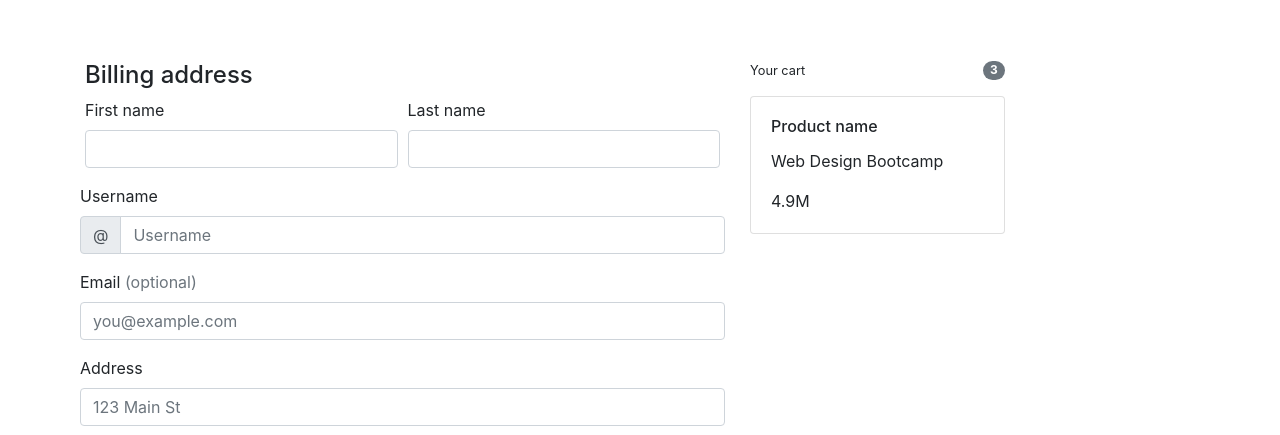
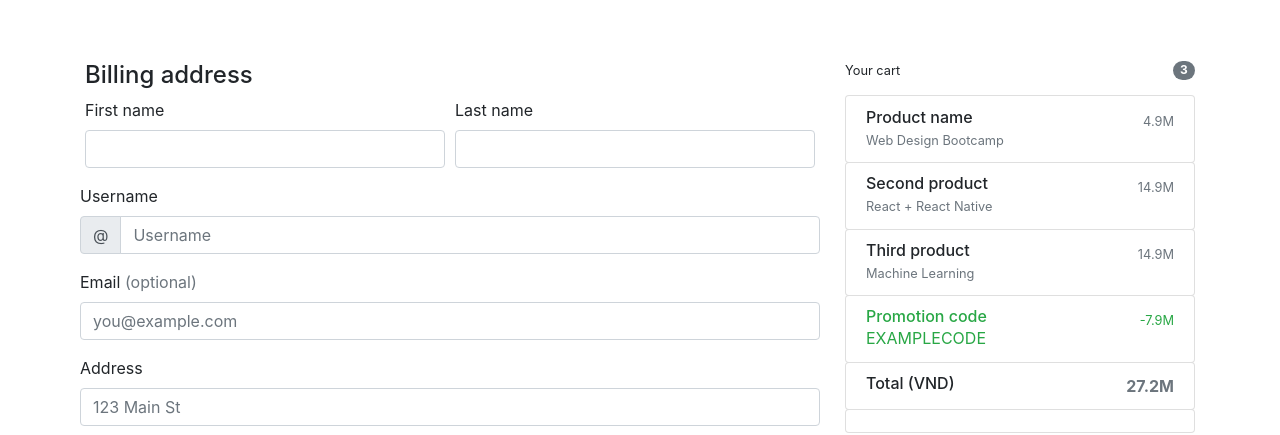
Before and after one commit to AHADATAMT/-Pricing-Page-with-Bootstrap, a plain HTML site: page checkout.html in a window 1280 px wide. Shown: the part 518-953 px from the top of the page. Drawn offline with nearby package versions, Linux system fonts and the light colour scheme.

Commit message:
update checkout

```diff
--- a/checkout.html
+++ b/checkout.html
@@ -38,7 +38,7 @@
     <main>
         <div class="container">
             <div class="row">
-                <div class="col-lg-7">
+                <div class="col-lg-8">
                     <form action="" class="form">
                         <div class="form-row">
                             <div class="col-12">
@@ -166,21 +166,73 @@
                         </div>
                     </form>
                 </div>
-                <div class="col-lg-3">
+                <div class="col-lg-4">
                     <div class="d-flex flex-row justify-content-between">
                         <small>Your cart</small>
                         <small class="badge badge-secondary badge-pill text-slient">3</small>
                     </div>
                     <div class="card-desk mt-3">
                         <div class="card">
-                            <div class="card-body">
+                            <div class="card-body d-flex flex-row justify-content-between">
                                 <div class="info-course">
-                                        <h6 class="card-title">Product name</h6>
-                                        <p>Web Design Bootcamp</p>
+                                    <h6 class="card-title mb-0">Product name</h6>
+                                    <small class="card-text text-secondary">Web Design Bootcamp</small>
                                 </div>
                                 <div class="price">
-                                    4.9M
+                                    <small class="text-silent text-secondary"> 4.9M </small>
                                 </div>
+                            </div>
+                        </div>
+                        <div class="card">
+                            <div class="card-body d-flex flex-row justify-content-between">
+                                <div class="info-course">
+                                    <h6 class="card-title mb-0">Second product</h6>
+                                    <small class="card-text text-secondary">React + React Native</small>
+                                </div>
+                                <div class="price">
+                                    <small class="text-silent text-secondary"> 14.9M </small>
+                                </div>
+                            </div>
+                        </div>
+                        <div class="card">
+                            <div class="card-body d-flex flex-row justify-content-between">
+                                <div class="info-course">
+                                    <h6 class="card-title mb-0">Third product</h6>
+                                    <small class="card-text text-secondary">Machine Learning</small>
+                                </div>
+                                <div class="price">
+                                    <small class="text-silent text-secondary"> 14.9M </small>
+                                </div>
+                            </div>
+                        </div>
+                        <div class="card promotion">
+                            <div class="card-body d-flex flex-row justify-content-between">
+                                <div class="info-course">
+                                    <h6 class="card-title mb-0 text-success">Promotion code</h6>
+                                    <p class="card-text text-secondary text-success">EXAMPLECODE</p>
+                                </div>
+                                <div class="price">
+                                    <small class="text-silent text-secondary text-success"> -7.9M </small>
+                                </div>
+                            </div>
+                        </div>
+                        <div class="card total">
+                            <div class="card-body d-flex flex-row justify-content-between">
+                                <div class="info-course">
+                                    <h6 class="card-title mb-0">Total (VND)</h6>
+                                </div>
+                                <div class="price">
+                                    <p class="text-silent text-secondary mb-0"><strong> 27.2M</strong></p>
+                                </div>
+                            </div>
+                        </div>
+                        <div class="card redeem">
+                            <div class="card-body">
+                                <form>
+                                    <div class="form-row">
+
+                                    </div>
+                                </form>
                             </div>
                         </div>
                     </div>
--- a/css/style.css
+++ b/css/style.css
@@ -1,3 +1,9 @@
 .box-shadow {
     box-shadow: 0 .25rem .75rem rgba(0, 0, 0, .05);
-    }
+}
+.card {
+    margin-top: -1px;
+}
+.card-body{
+    padding: 0.7rem 1.25rem !important;
+}
```
